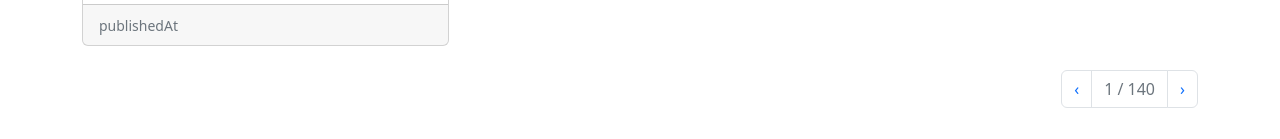
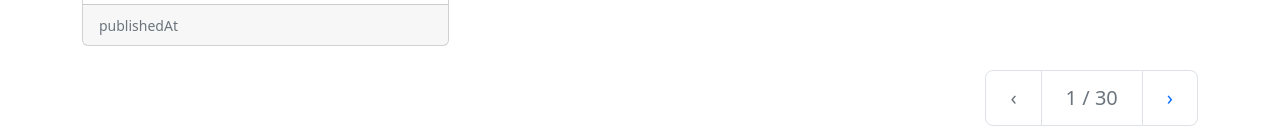
Before and after one commit to Elvikene/news-app, a React (Create React App) app: page / in a window 1280 px wide. Shown: the part 2189-2328 px from the top of the page. Built offline with nearby package versions, Linux system fonts and the light colour scheme.

Commit message:
Set page limit

```diff
--- a/src/Footer/index.js
+++ b/src/Footer/index.js
@@ -1,17 +1,27 @@
 import { useState } from 'react';
 import Pagination from 'react-bootstrap/Pagination';
 
+
+let paginationConfig = {
+  totalPages: 30,
+  currentPage: 15,
+  size: "lg",
+  prevNext: true,
+ };
+
 function PaginatonComponent() {
-
   const[page, setPage] = useState(1);
 
+
   return (
-    <Pagination className="mt-4 justify-content-end">
-      <Pagination.Prev onClick={( )=> setPage(page -1)} />
-      <Pagination.Item disabled>{page} / 140</Pagination.Item>
-      <Pagination.Next onClick={( )=> setPage(page +1)}  />
+    <Pagination className="mt-4 justify-content-end" {...paginationConfig}>
+      <Pagination.Prev  onClick={( )=> setPage(page -1)} disabled={page<=1 && true }  />
+      <Pagination.Item disabled>{page} / 30</Pagination.Item>
+      <Pagination.Next onClick={( )=> setPage(page +1)} disabled={page >= 30 && true }  />
     </Pagination>
   );
 }
 
+
+
 export default PaginatonComponent;
```
Also changed, not shown: src/Footer/test2.js (added).
